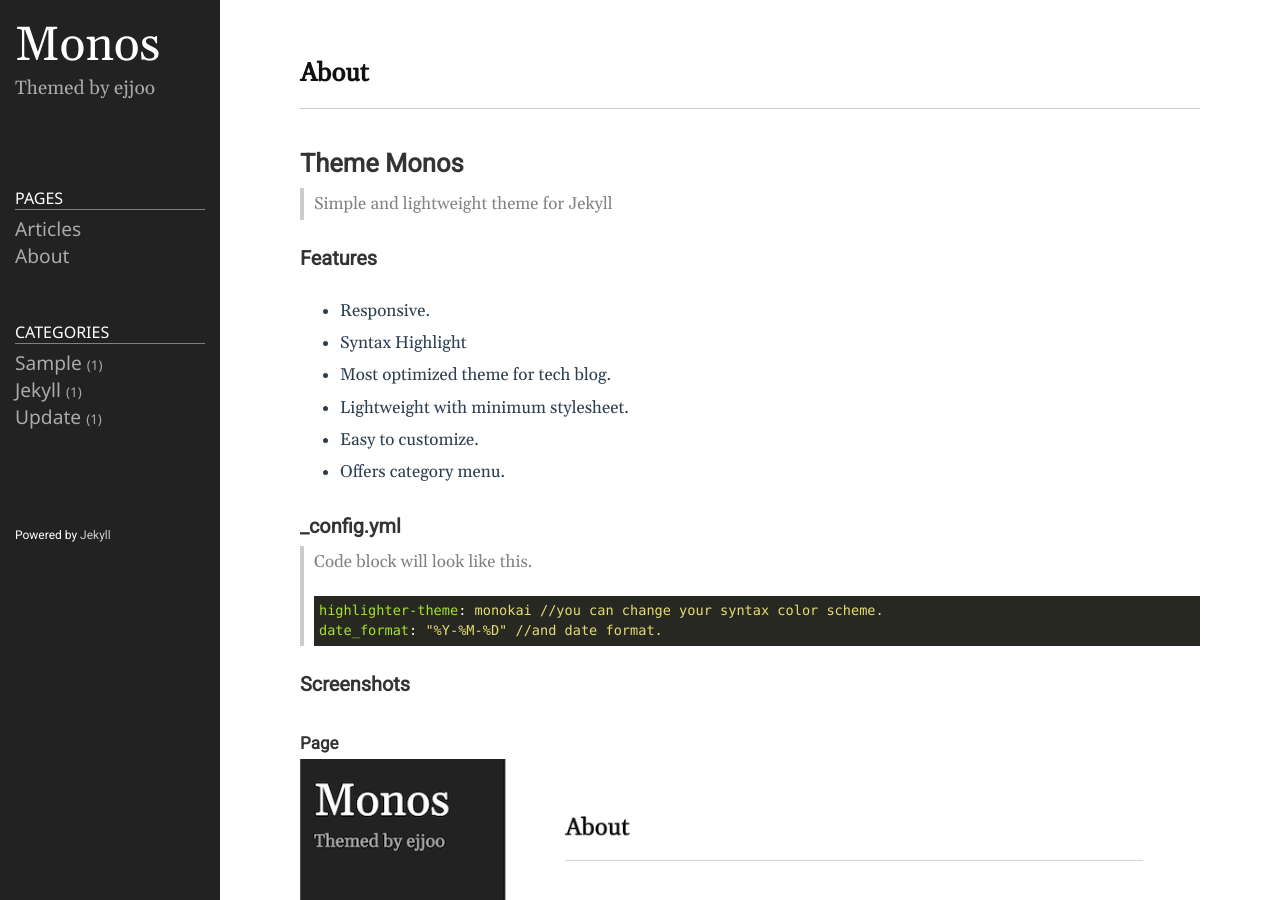
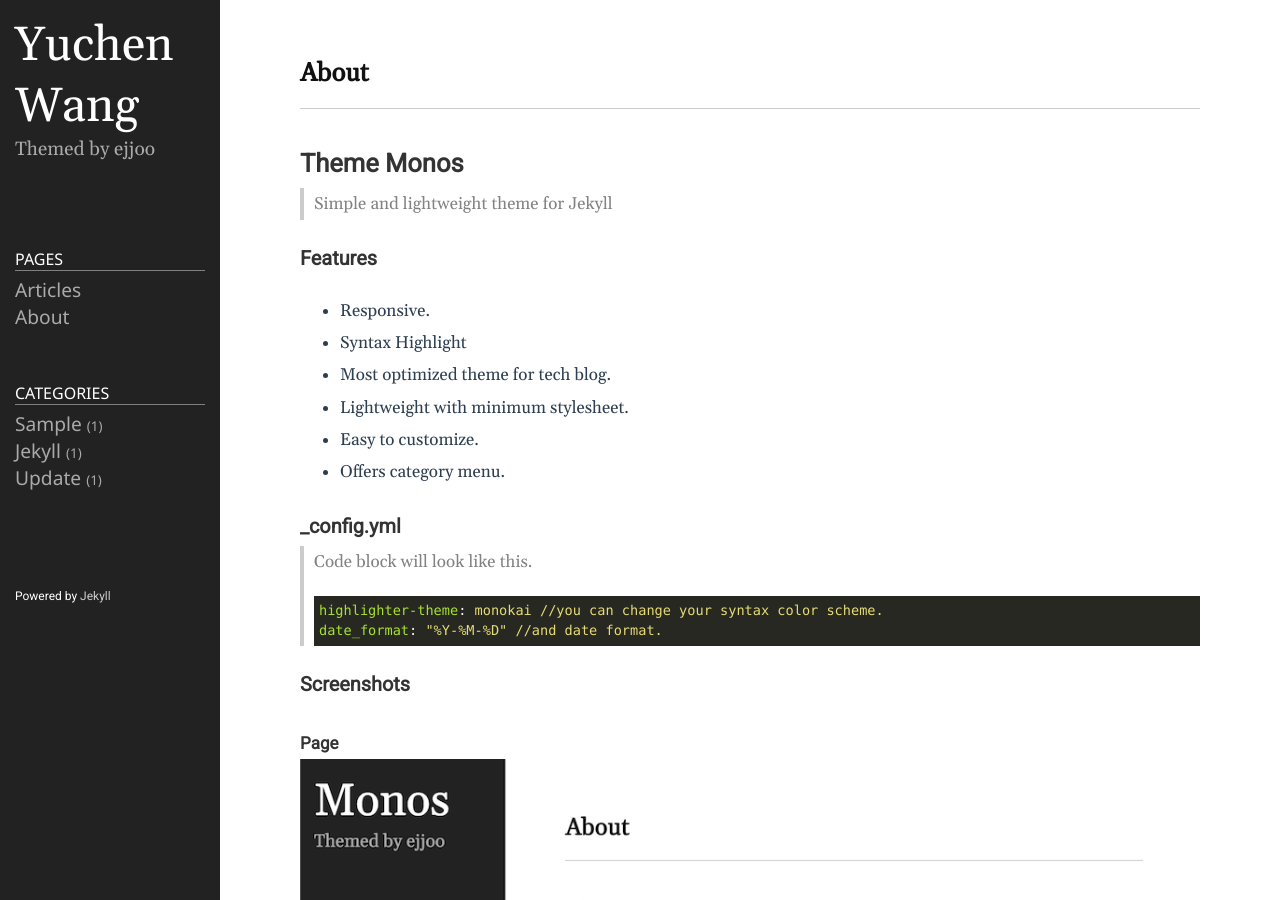
Before and after one commit to ppppps/ppppps.github.io, a Jekyll site: the page built from README.md, in a window 1280 px wide and 900 px high. Built offline with Jekyll 4.4.1, drawn with Linux system fonts in a browser that asks for light colours.

Commit message:
Update _config.yml

```diff
--- a/_config.yml
+++ b/_config.yml
@@ -18,8 +18,8 @@
 # You can create any custom variable you would like, and they will be accessible
 # in the templates via {{ site.myvariable }}.
 
-title: Monos
-email: ejjoo7994@gmail.com
+title: Yuchen Wang
+email: yuchenwang@std.uestc.edu.cn
 description: >- # this means to ignore newlines until "baseurl:"
   Themed by ejjoo
 # baseurl: "/" # the subpath of your site, e.g. /blog
```
